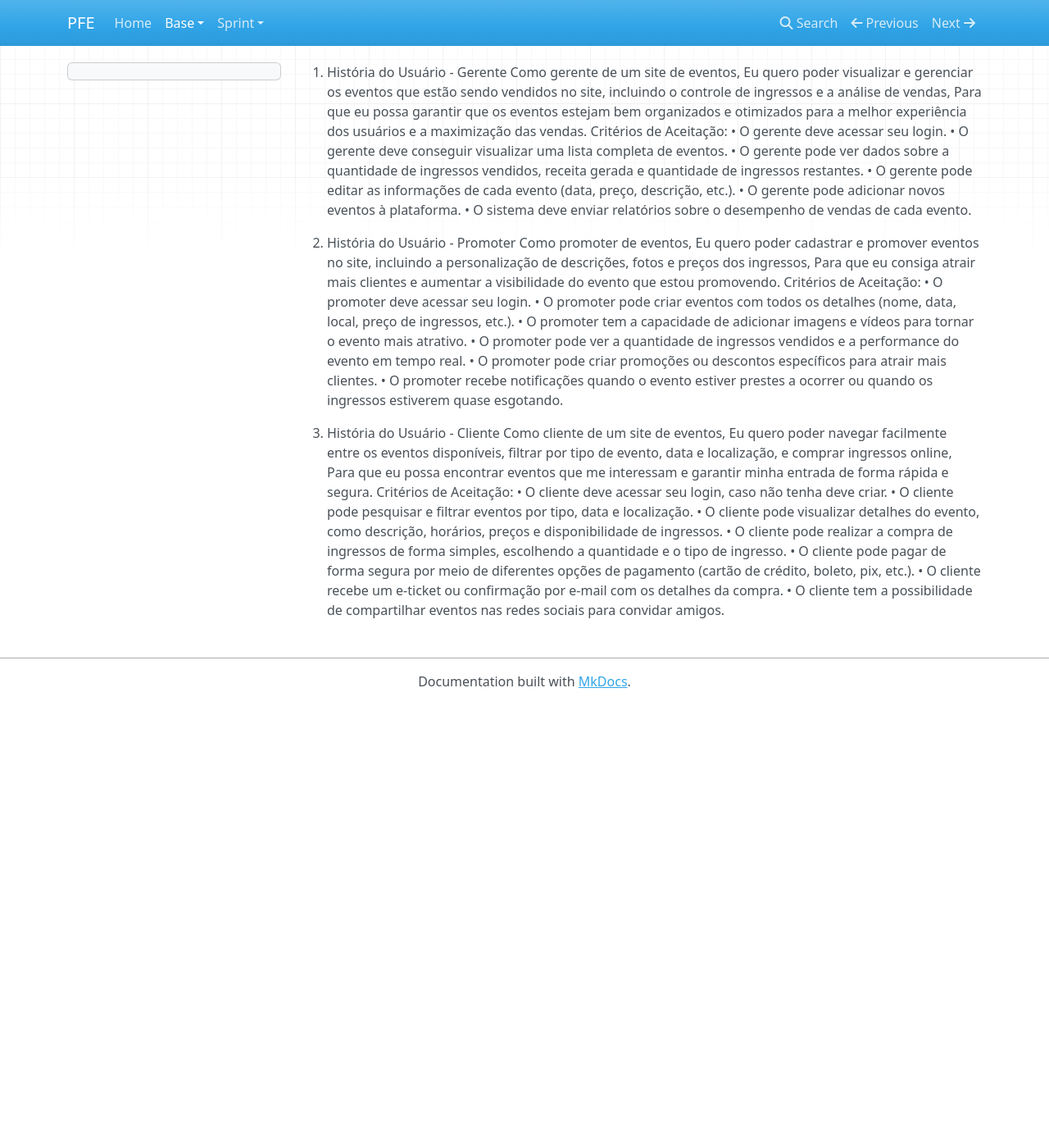
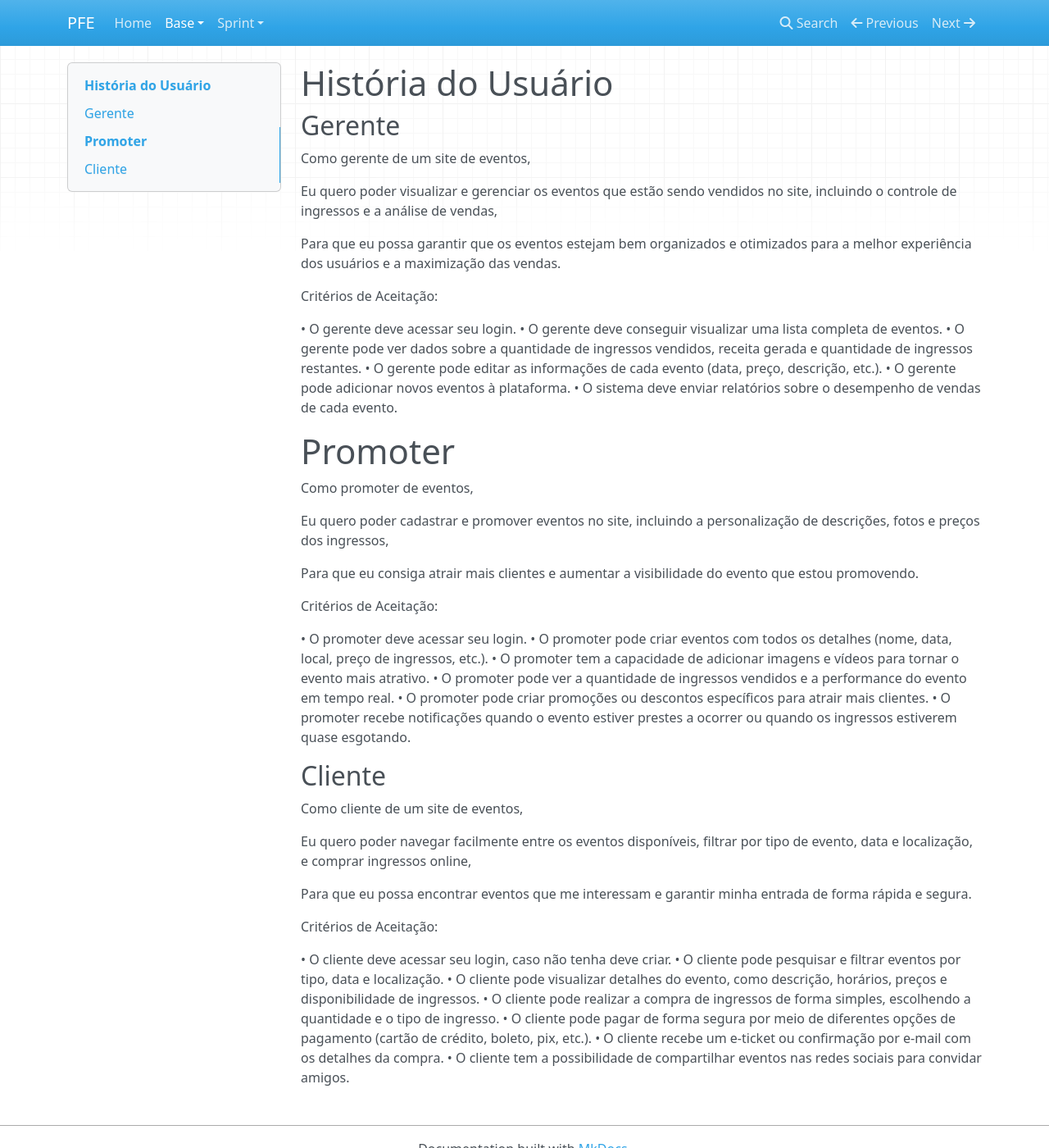
Before and after one commit to Projetos-de-Extensao/PFE_25.1_8003_II, an MkDocs documentation site: the page built from docs/base/historias_de_usuário.md, in a window 1280 px wide and 1400 px high. Shown: the whole window at 82% size. Built offline with MkDocs 1.6.1, drawn with Linux system fonts in a browser that asks for light colours; nearby versions of some CDN libraries.

Commit message:
update apres

```diff
--- a/docs/base/historias_de_usuário.md
+++ b/docs/base/historias_de_usuário.md
@@ -10,12 +17,16 @@ Critérios de Aceitação:
 •	O gerente pode adicionar novos eventos à plataforma.
 •	O sistema deve enviar relatórios sobre o desempenho de vendas de cada evento.
 
+# Promoter
 
-2. História do Usuário - Promoter
 Como promoter de eventos,
+
 Eu quero poder cadastrar e promover eventos no site, incluindo a personalização de descrições, fotos e preços dos ingressos,
+
 Para que eu consiga atrair mais clientes e aumentar a visibilidade do evento que estou promovendo.
+
 Critérios de Aceitação:
+
 •	O promoter deve acessar seu login.
 •	O promoter pode criar eventos com todos os detalhes (nome, data, local, preço de ingressos, etc.).
 •	O promoter tem a capacidade de adicionar imagens e vídeos para tornar o evento mais atrativo.
@@ -24,11 +35,16 @@ Critérios de Aceitação:
 •	O promoter recebe notificações quando o evento estiver prestes a ocorrer ou quando os ingressos estiverem quase esgotando.
 
 
-3. História do Usuário - Cliente
+## Cliente
+
 Como cliente de um site de eventos,
+
 Eu quero poder navegar facilmente entre os eventos disponíveis, filtrar por tipo de evento, data e localização, e comprar ingressos online,
+
 Para que eu possa encontrar eventos que me interessam e garantir minha entrada de forma rápida e segura.
+
 Critérios de Aceitação:
+
 •	O cliente deve acessar seu login, caso não tenha  deve criar.
 •	O cliente pode pesquisar e filtrar eventos por tipo, data e localização.
 •	O cliente pode visualizar detalhes do evento, como descrição, horários, preços e disponibilidade de ingressos.
```
Also changed, not shown: other parts of docs/base/historias_de_usuário.md (+8 -1 lines).
